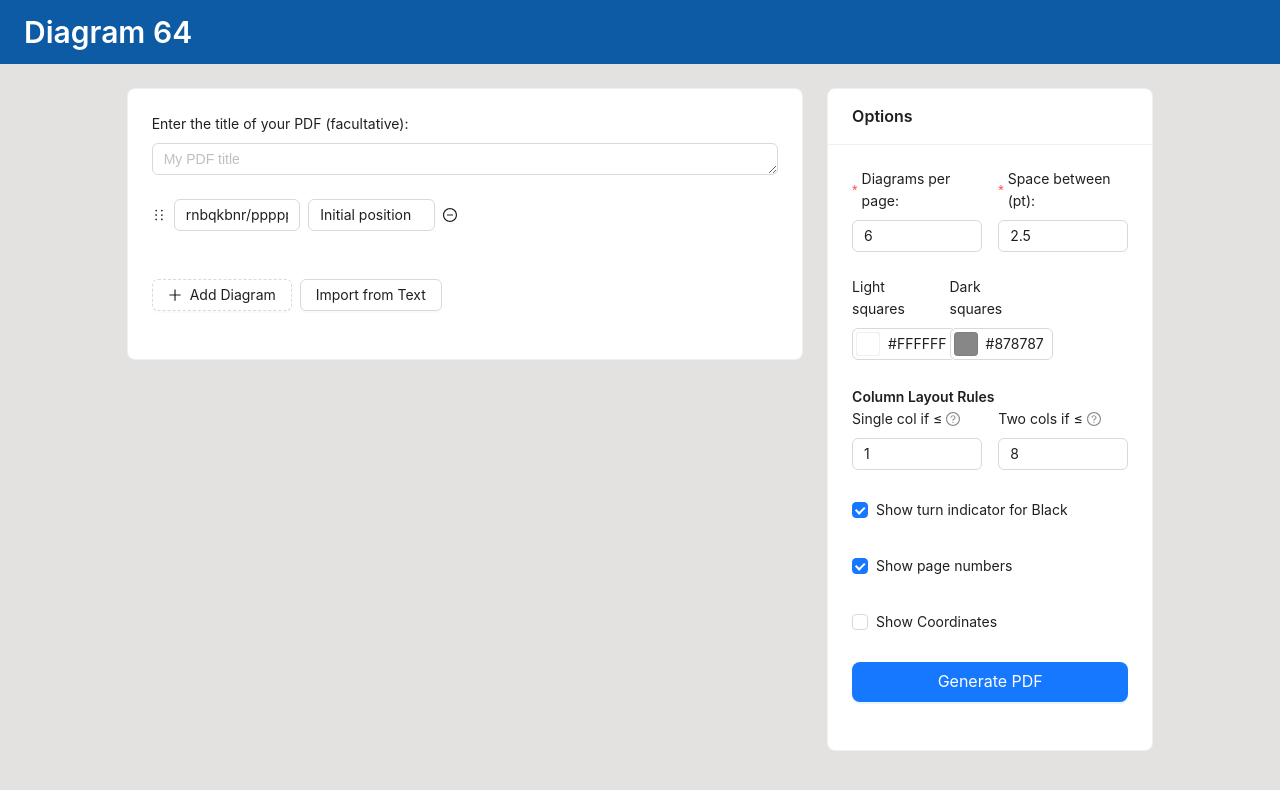
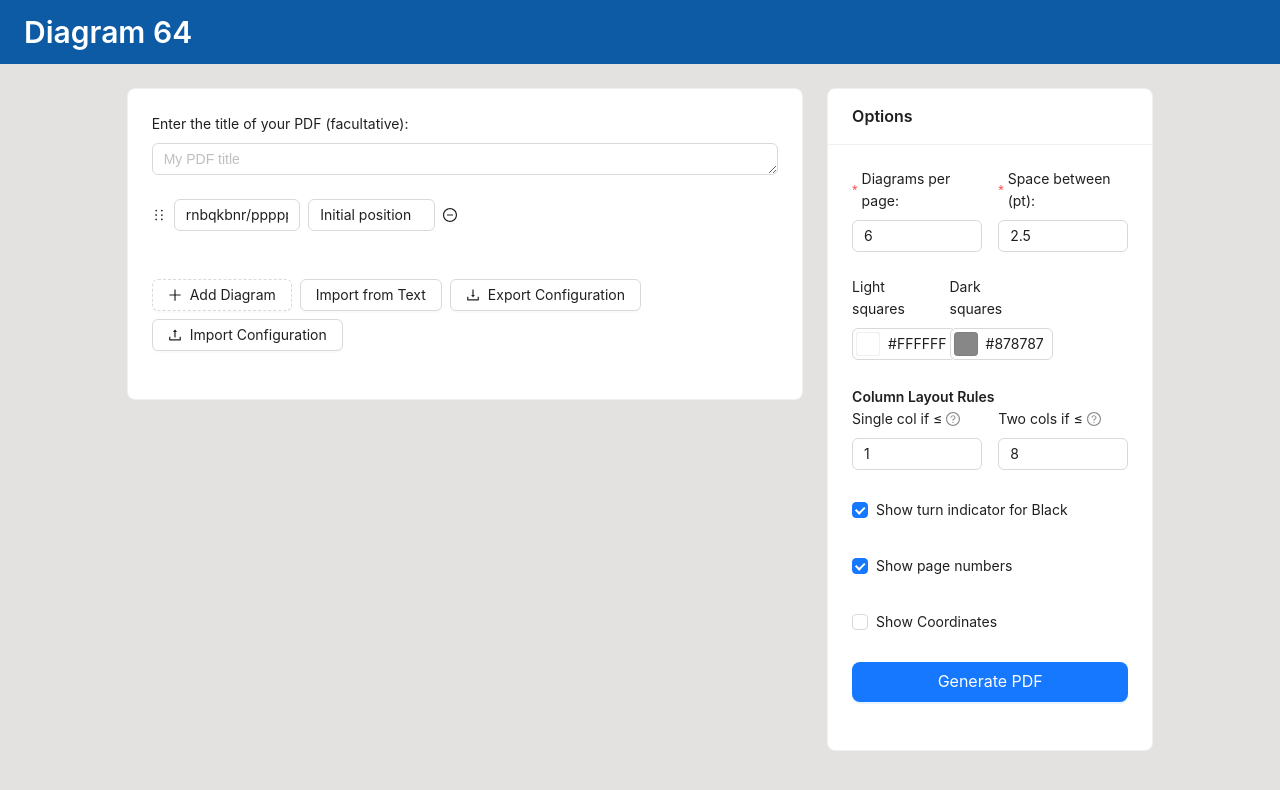
Before and after one commit to Androbi2021/Diagram-64, a React (Vite) app in the folder frontend/: page / in a window 1280 px wide. Shown: the top 790 px of the page. Built offline with nearby package versions, Linux system fonts and the light colour scheme.

Commit message:
Frontend now allows exporting/importing state

```diff
--- a/frontend/src/App.jsx
+++ b/frontend/src/App.jsx
@@ -17,7 +17,7 @@ import {
   Modal,
   Space,
 } from 'antd';
-import { MinusCircleOutlined, PlusOutlined, HolderOutlined } from '@ant-design/icons';
+import { MinusCircleOutlined, PlusOutlined, HolderOutlined, DownloadOutlined, UploadOutlined } from '@ant-design/icons';
 import { DndContext, PointerSensor, useSensor, useSensors, closestCenter } from '@dnd-kit/core';
 import {
   SortableContext,
@@ -84,6 +84,7 @@ function App() {
 
   const [form] = Form.useForm();
   const nextId = useRef(0);
+  const fileInputRef = useRef(null);
   const sensors = useSensors(useSensor(PointerSensor));
 
   // Hook to watch the value of the 'showCoordinates' checkbox
@@ -99,6 +100,78 @@ function App() {
         form.setFieldsValue({ diagrams: newDiagrams });
       }
     }
+  };
+
+  const handleExportJson = () => {
+    const values = form.getFieldsValue();
+
+    // Normalize color values to hex strings
+    const normalizeColor = (color) => {
+      if (color && typeof color === 'object' && color.toHexString) {
+        return color.toHexString();
+      }
+      return color;
+    };
+
+    const exportData = {
+      ...values,
+      lightSquares: normalizeColor(values.lightSquares),
+      darkSquares: normalizeColor(values.darkSquares),
+      borderColor: normalizeColor(values.borderColor),
+    };
+
+    const blob = new Blob([JSON.stringify(exportData, null, 2)], { type: 'application/json' });
+    const url = URL.createObjectURL(blob);
+    const link = document.createElement('a');
+    link.href = url;
+    link.download = 'diagrams_config.json';
+    document.body.appendChild(link);
+    link.click();
+    document.body.removeChild(link);
+    URL.revokeObjectURL(url);
+
+    notification.success({
+      message: 'Export Successful',
+      description: 'Your configuration has been downloaded.',
+    });
+  };
+
+  const handleImportClick = () => {
+    fileInputRef.current?.click();
+  };
+
+  const handleFileChange = (event) => {
+    const file = event.target.files?.[0];
+    if (!file) return;
+
+    const reader = new FileReader();
+    reader.onload = (e) => {
+      try {
+        const json = JSON.parse(e.target.result);
+        if (json && typeof json === 'object') {
+          // Special care for IDs in diagrams if they are missing or if we want to ensure uniqueness
+          if (Array.isArray(json.diagrams)) {
+            json.diagrams = json.diagrams.map((d, i) => ({
+              ...d,
+              id: d.id || `imported-${Date.now()}-${i}`
+            }));
+          }
+
+          form.setFieldsValue(json);
+          notification.success({
+            message: 'Import Successful',
+            description: 'Your configuration has been loaded.',
+          });
+        }
+      } catch (err) {
+        notification.error({
+          message: 'Import Error',
+          description: 'Failed to parse JSON file.',
+        });
+      }
+    };
+    reader.readAsText(file);
+    event.target.value = ''; // Reset for next time
   };
 
   const handleGeneratePdf = async (values) => {
@@ -275,7 +348,7 @@ function App() {
                               )}
 
                               <Form.Item style={{ marginTop: '16px' }}>
-                                <Space>
+                                <Space wrap>
                                   <Button
                                     type="dashed"
                                     onClick={() => add({ fen: '', description: '', id: `new-${nextId.current++}` })}
@@ -286,8 +359,21 @@ function App() {
                                   <Button onClick={() => setIsModalVisible(true)}>
                                     Import from Text
                                   </Button>
+                                  <Button onClick={handleExportJson} icon={<DownloadOutlined />}>
+                                    Export Configuration
+                                  </Button>
+                                  <Button onClick={handleImportClick} icon={<UploadOutlined />}>
+                                    Import Configuration
+                                  </Button>
                                 </Space>
                               </Form.Item>
+                              <input
+                                type="file"
+                                ref={fileInputRef}
+                                style={{ display: 'none' }}
+                                accept=".json"
+                                onChange={handleFileChange}
+                              />
                             </>
                           );
                         }}
```
